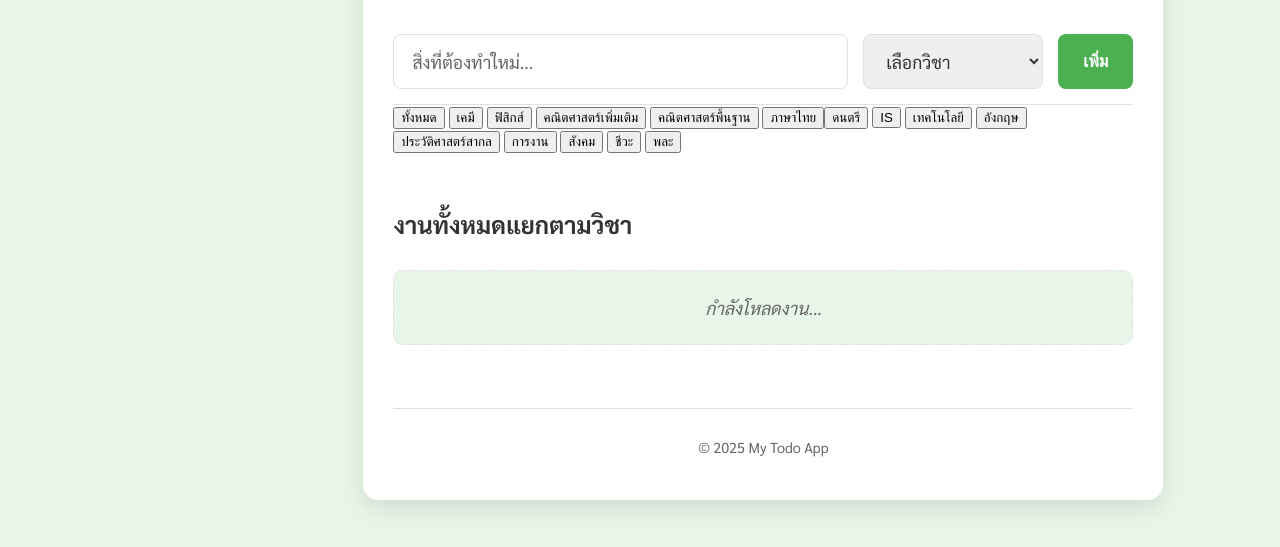
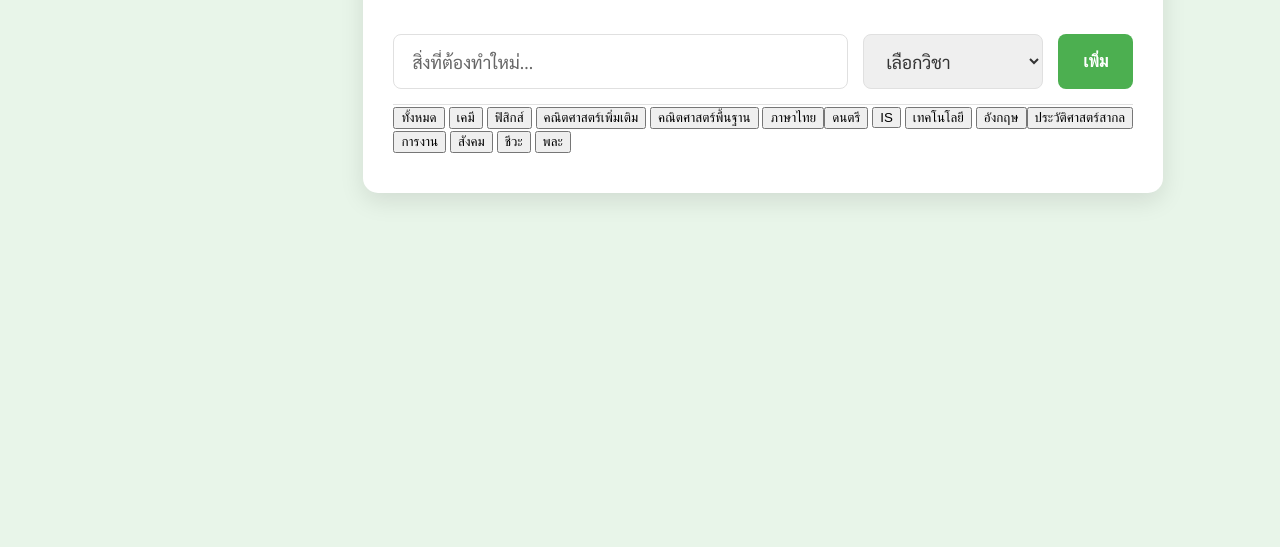
Before and after one commit to Khanun101/Job, a plain HTML site: page index.html in a window 1280 px wide. Shown: the part 135-682 px from the top of the page. Drawn offline with nearby package versions, Linux system fonts and the light colour scheme; no server answers.

Commit message:
Update index.html

```diff
--- a/index.html
+++ b/index.html
@@ -65,30 +65,15 @@
                     <button class="filter-button" data-subject-filter="ดนตรี">ดนตรี</button>
                     <button class="filter-button" data-subject-filter="IS">IS</button>
                     <button class="filter-button" data-subject-filter="เทคโนโลยี">เทคโนโลยี</button>
-                    <button class="filter-button" data-subject-filter="อังกฤษ">อังกฤษ</button>
-                    <button class="filter-button" data-subject-filter="ประวัติศาสตร์สากล">ประวัติศาสตร์สากล</button>
+                    <button class="filter-button" data-subject-filter="อังกฤษ">อังกฤษ</option>
+                    <button class="filter-button" data-subject-filter="ประวัติศาสตร์สากล">ประวัติศาสตร์สากล</option>
                     <button class="filter-button" data-subject-filter="การงาน">การงาน</button>
                     <button class="filter-button" data-subject-filter="สังคม">สังคม</button>
                     <button class="filter-button" data-subject-filter="ชีวะ">ชีวะ</button>
-                    <button class="filter-button" data-subject-filter="พละ">พละ</button>
+                    <button class="filter-button" data-subject-filter="พละ">พละ</option>
                 </div>
             </section>
 
             <section class="todo-list-section">
                 <div id="todoList" class="todo-list">
-                    <p class="initial-message" id="initialMessage">กำลังโหลดรายการ...</p>
-                </div>
-            </section>
-        </div> <div id="viewTasksBySubjectView" class="app-view hidden">
-            <h2>งานทั้งหมดแยกตามวิชา</h2>
-            <div id="tasksBySubjectContainer" class="tasks-by-subject-container">
-                <p class="initial-message">กำลังโหลดงาน...</p>
-                </div>
-        </div>
-
-        <footer class="app-footer">
-            <p>&copy; 2025 My Todo App</p>
-        </footer>
-    </div>
-</body>
-</html>
+                    <p class="
```
